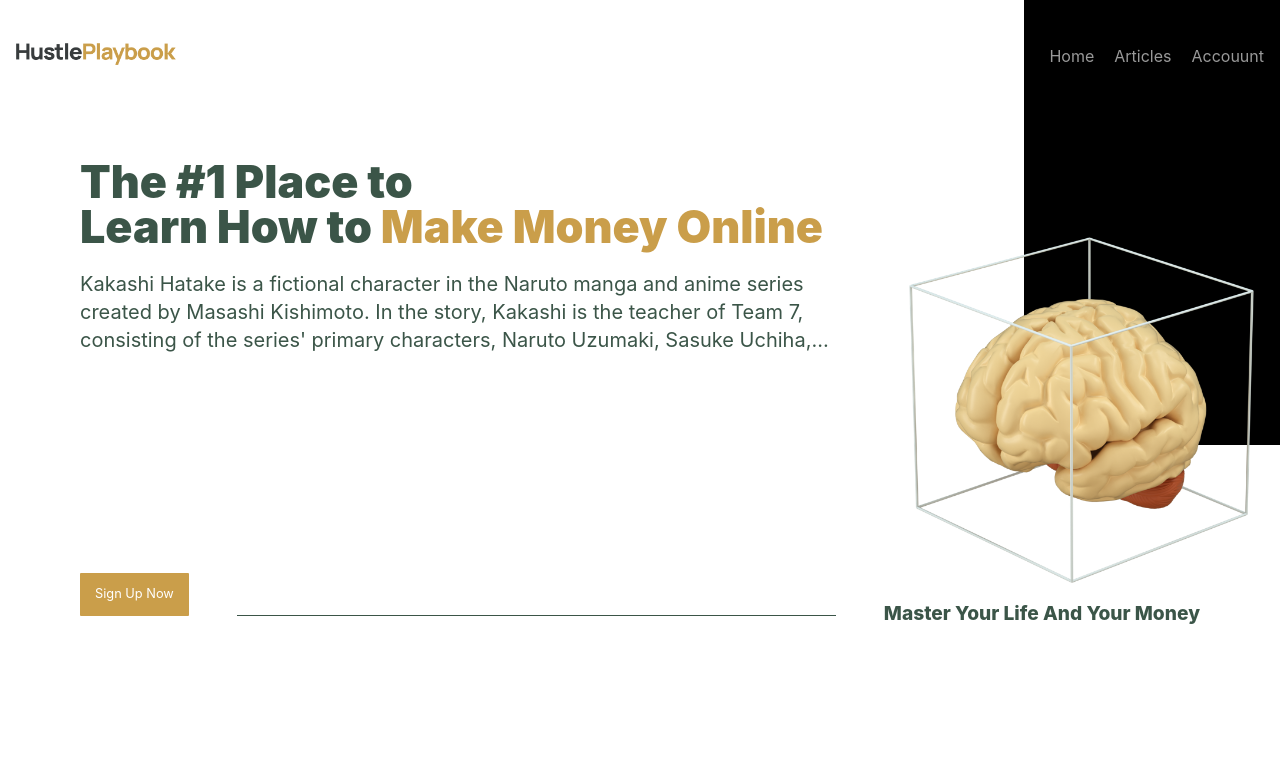
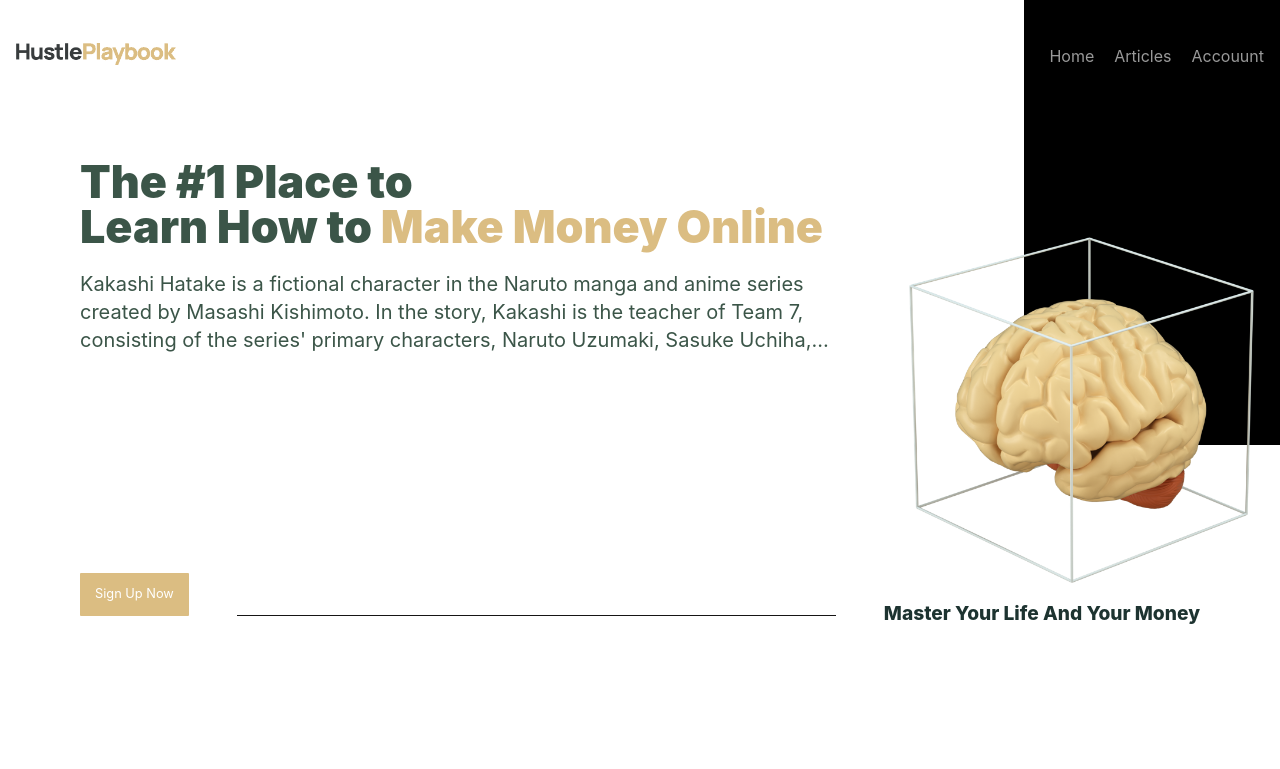
Before and after one commit to farzamkhoddam/morsid, a Next.js app: page / in a window 1280 px wide. Shown: the top 769 px of the page. Built offline with nearby package versions, Linux system fonts and the light colour scheme.

Commit message:
Refactor colors

```diff
--- a/components/Button.tsx
+++ b/components/Button.tsx
@@ -58,7 +58,7 @@ const Container = styled.div`
     color: var(--button-alternate-color);
   }
   &.-outline {
-    color: var(--primary-color);
+    color: var(--primary-color-dark);
     box-shadow: 0 0 1px rgba(0, 0, 0, 0.6);
     background: #fff;
     &:hover {
--- a/components/Hero.tsx
+++ b/components/Hero.tsx
@@ -170,7 +170,7 @@ const BottomRow = styled.div`
 `;
 const BottomLine = styled.div`
   width: 8rem;
-  border-bottom: 1px solid var(--input-focus-border);
+  border-bottom: 1px solid var(--black-color-dark);
   flex-grow: 1;
   margin: 0 3rem;
   @media ${device.tablet} {
@@ -180,7 +180,7 @@ const BottomLine = styled.div`
 const BottomH3 = styled.h3`
   margin-bottom: -0.8rem;
   font-size: 1.5vw;
-  color: var(--secondary-color-light);
+  color: var(--secondary-color-dark);
   @media ${device.laptop} {
     font-size: 1.4vw;
   }
--- a/components/RingSvg.tsx
+++ b/components/RingSvg.tsx
@@ -6,7 +6,7 @@ const RingSvg: React.FC<Props> = ({ className }) => (
     <svg className="progress-ring" width="32" height="32">
       <circle
         className="progress-ring__circle"
-        stroke="#ca9e4a"
+        stroke="#dbbd82"
         strokeWidth="2"
         fill="transparent"
         r="14"
--- a/components/seo.tsx
+++ b/components/seo.tsx
@@ -22,7 +22,7 @@ const SEO = ({ title, description, image, article }: Props) => {
     title: title || defaultTitle,
     description: description || defaultDescription,
     image: `${siteUrl}${image || defaultImage}`,
-    url: `${siteUrl}navid`,
+    url: `${siteUrl}`,
   };
 
   return (
--- a/consts/seo.ts
+++ b/consts/seo.ts
@@ -8,8 +8,7 @@ interface SeoDataInterface {
 export const seoData: SeoDataInterface = {
   defaultTitle: "Foundation",
   titleTemplate: "%s",
-  defaultDescription:
-    "A starter to launch your blazing fast personal website and a blog, Built with Gatsby and Netlify CMS. Made with ❤ by Stackrole",
-  siteUrl: "https://foundation.stackrole.com",
-  defaultImage: "/Lego.png",
+  defaultDescription: "A NewsPaper site By Made with ❤ by Hustle Club",
+  siteUrl: "https://theHustleclub.com",
+  defaultImage: "/Logo.png",
 };
--- a/pages/404.tsx
+++ b/pages/404.tsx
@@ -17,7 +17,7 @@ const NotFound = () => (
         <RiSkullLine
           style={{
             fontSize: "128px",
-            color: "var(--primary-color)",
+            color: "var(--primary-color-dark)",
           }}
         />
         <h1>Oops we did not expect that to happen</h1>
--- a/pages/thanks.tsx
+++ b/pages/thanks.tsx
@@ -17,7 +17,7 @@ const Thanks = () => (
       <RiCheckboxCircleLine
         style={{
           fontSize: "128px",
-          color: "var(--primary-color)",
+          color: "var(--primary-color-dark)",
         }}
       />
       <h1>Got your message</h1>
--- a/perPageComponenta/Home/homeFooter.tsx
+++ b/perPageComponenta/Home/homeFooter.tsx
@@ -27,7 +27,7 @@ const Container = styled.div`
   background-size: contain;
 `;
 const H2 = styled.h2`
-  color: var(--secondary-color-light);
+  color: var(--secondary-color-normal);
   line-height: initial;
   margin-bottom: 0;
   text-align: center;
--- a/perPageComponenta/Home/homePageContent.tsx
+++ b/perPageComponenta/Home/homePageContent.tsx
@@ -146,7 +146,7 @@ const RightSection = styled.div`
   }
 `;
 const H2 = styled.h2`
-  color: var(--secondary-color-light);
+  color: var(--secondary-color-normal);
   font-size: 155%;
   line-height: initial;
 `;
@@ -214,22 +214,22 @@ const Topic = styled.div`
 `;
 const Topic1 = styled(Topic)`
   div {
-    background-color: var(--button-alternate-color);
+    background-color: var(--primary-color-dark);
   }
 `;
 const Topic2 = styled(Topic)`
   div {
-    background-color: var(--primary-color);
+    background-color: var(--primary-color-normal);
   }
 `;
 const Topic3 = styled(Topic)`
   div {
-    background-color: var(--primary-color-normal);
+    background-color: var(--primary-color-light);
   }
 `;
 const Topic4 = styled(Topic)`
   div {
-    background-color: var(--primary-color-light);
+    background-color: var(--primary-color-xlight);
   }
 `;
 const SignUpBtn = styled(Button)`
--- a/styles/_theme-variables.scss
+++ b/styles/_theme-variables.scss
@@ -11,28 +11,35 @@ $breakpoint-xl: 1440px;
     Lucida Console, monospace;
   --font-size-small: 12px;
 
-  --primary-color: #dec28d;
-  --primary-color-light: #efe2ca;
-  --primary-color-normal: #e6d2aa;
-  --primary-color-dark: #ca9e4a;
-  --secondary-color-light: #3b5548;
-  --secondary-color-normal: #2d4238;
-  --secondary-color-dark: #19251f;
+  --primary-color-dark: RGBA(219, 189, 130, 100%);
+  --primary-color-normal: RGBA(219, 189, 130, 80%);
+  --primary-color-light: RGBA(219, 189, 130, 60%);
+  --primary-color-xlight: RGBA(219, 189, 130, 40%);
+
+  --secondary-color-dark: RGBA(29, 51, 48, 100%);
+  --secondary-color-normal: RGBA(29, 51, 48, 80%);
+  --secondary-color-light: RGBA(29, 51, 48, 60%);
+
+  --black-color-dark: RGBA(22, 21, 21, 100%);
+  --black-color-normal: RGBA(22, 21, 21, 80%);
+  --black-color-light: RGBA(22, 21, 21, 60%);
+
+  --gray-color-dark: RGBA(219, 221, 220, 100%);
+  --gray-color-normal: RGBA(219, 221, 220, 80%);
+  --gray-color-light: RGBA(219, 221, 220, 60%);
+
   --header-bg-dark: black;
   --header-bg-light: white;
-  --home-link-color: #a1613f;
-  --home-link-hover-color: var(--primary-color);
+
+  --home-link-hover-color: var(--primary-color-dark);
 
   --button-color: #efe2ca;
-  --button-alternate-color: #ca9e4a;
+  --button-alternate-color: #dbbd82;
 
-  --post-link-color: #0f070b;
-
-  --nav-link-hover-bg: #111;
   --text-color-meta: rgba(0, 0, 0, 0.5);
 
   --label-text: rgba(0, 0, 0, 0.5);
-  --input-focus-border: #3b5548;
+  --input-focus-border: var(secondary-color-dark);
 
   --header-height-desktop: 7rem;
 }
--- a/styles/style.scss
+++ b/styles/style.scss
@@ -126,7 +126,7 @@ article img {
     color: var(--button-alternate-color);
   }
   &.-outline {
-    color: var(--primary-color);
+    color: var(--primary-color-dark);
     box-shadow: 0 0 1px rgba(0, 0, 0, 0.6);
     background: #fff;
     &:hover {
```
Also changed, not shown: public/Logo SVG.svg, public/Logo.png.
